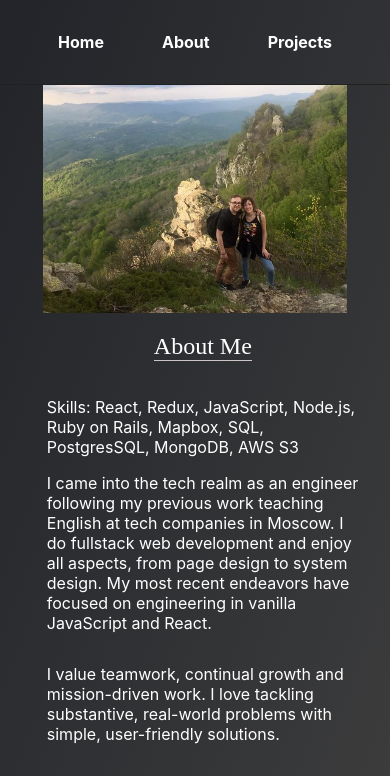
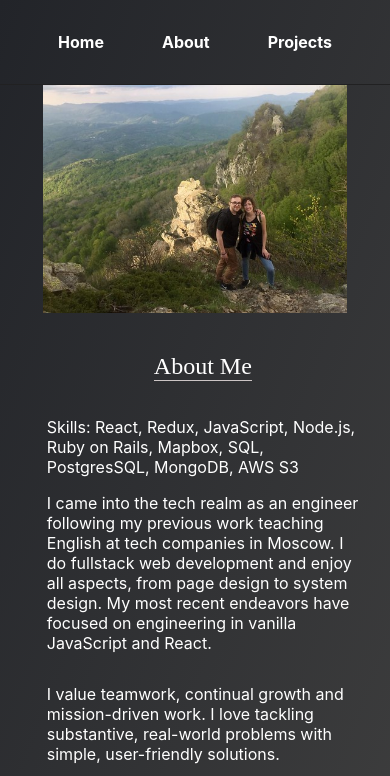
Before and after one commit to rose-paul/portfolio, a React (Create React App) app: page /#/about in a window 390 px wide. Shown: the top 776 px of the page. Built offline with nearby package versions, Linux system fonts and the light colour scheme.

Commit message:
padding for about mobile

```diff
--- a/src/App.css
+++ b/src/App.css
@@ -387,7 +387,7 @@ details {
     flex-direction: column;
     align-items: center;
     height: auto;
-    justify-content: space-evenly;
+    padding: 20px 0px 20px 0px;
   }
 
   .about p {
```
